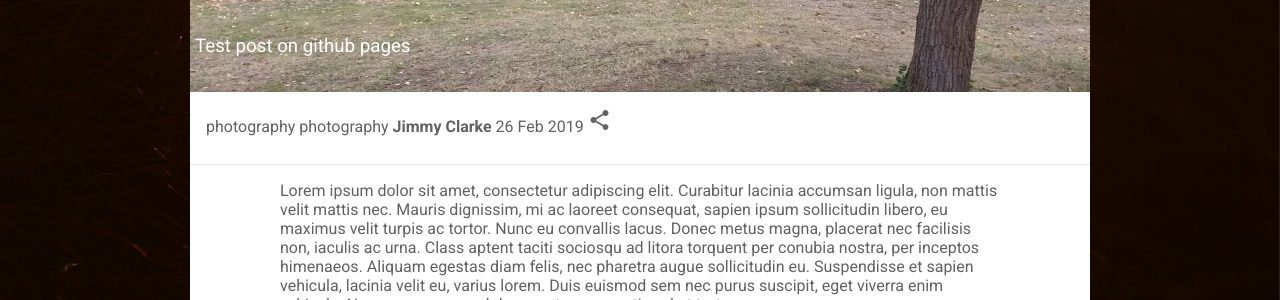
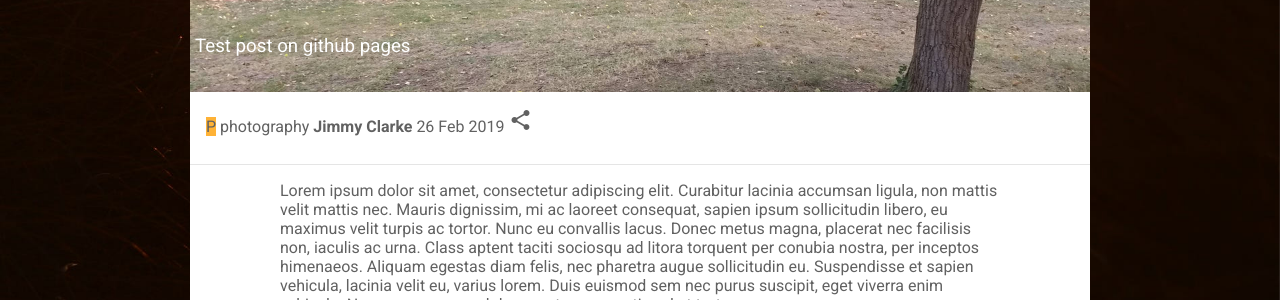
Before and after one commit to jimmyclarke113/jimmyclarke113.github.io, a Jekyll site: the page built from _posts/2019-02-26-test-post-2.md, in a window 1280 px wide. Shown: the part 286-586 px from the top of the page. Built offline with Jekyll 4.4.1, drawn with Linux system fonts in a browser that asks for light colours.

Commit message:
Update posts2019.html

```diff
--- a/_layouts/posts2019.html
+++ b/_layouts/posts2019.html
@@ -8,7 +8,7 @@
 		<h3 class="postTitle {{page.category}}">{{page.title}}</h3>
 	</div>
 	<div class="postMeta">
-		<span class="postCategory {{page.category}}">{{page.category}}</span>
+		<span class="postCategory {{page.categoryclass}}">{{page.categoryclass}}</span>
 		<span class="postCategory {{page.category}}">{{page.category}}</span>
 		<strong>{{page.author}}</strong>
 		<span>{{ page.date | date_to_string }}</span>
```
